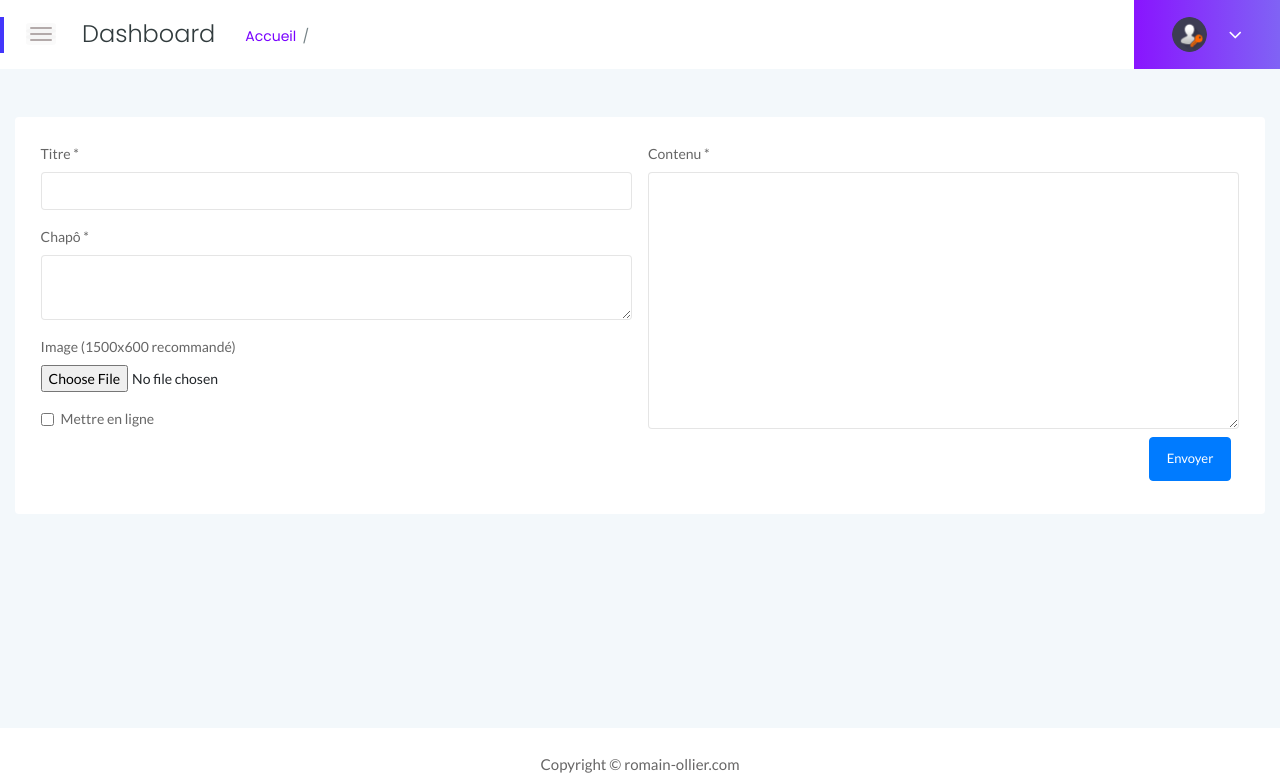
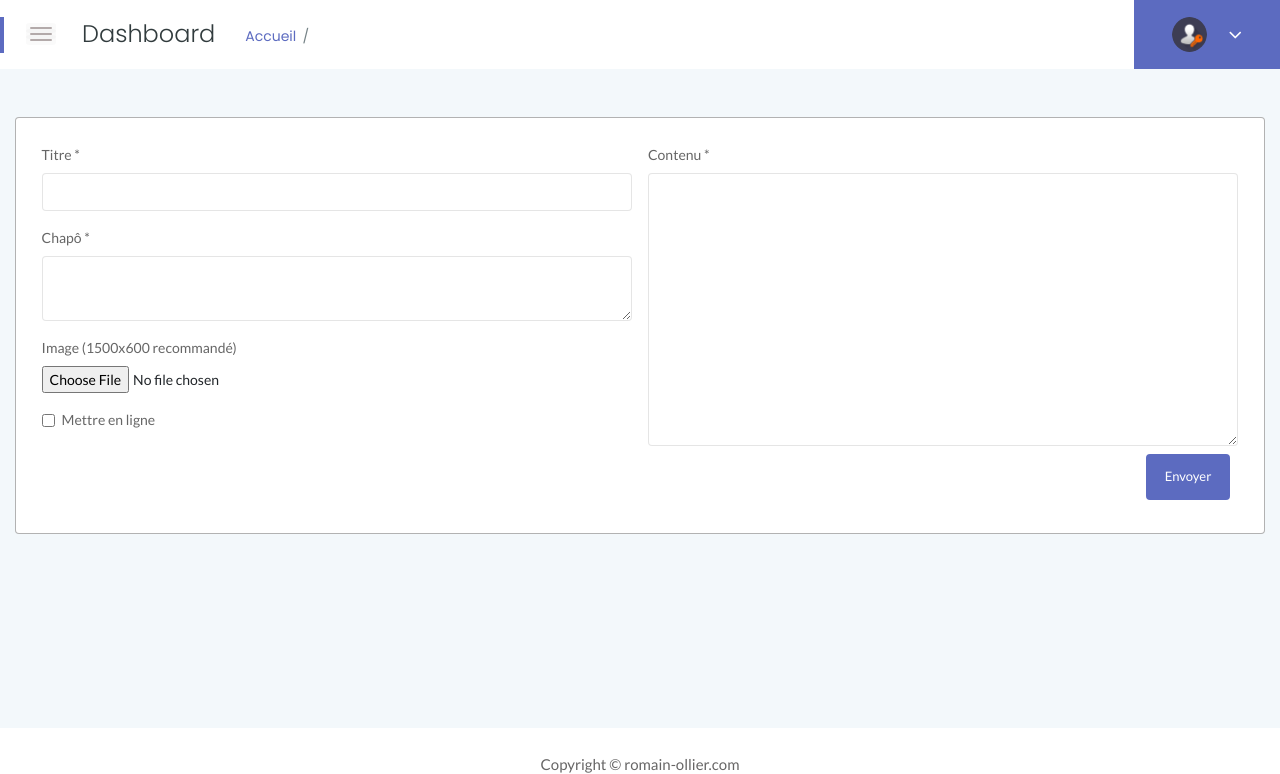
Before and after one commit to RomainDW/Blog-PHP, a PHP site: template views/admin/blog/edit.html.twig in a window 1280 px wide. Shown: the top 774 px of the page. Run offline with PHP 8.4, Linux system fonts and the light colour scheme; the template is opened without the code that fills it, so the values that code supplies are empty; some libraries are stand-ins or nearby versions.

Commit message:
:arrow_up: [Admin] : adding bootstrap overrides + change colors

```diff
--- a/assets/css/admin/app.css
+++ b/assets/css/admin/app.css
@@ -112,7 +112,7 @@
 }
 
 .metismenu li a i {
-    color: #6a56a5;
+    color: #5C6BC0;
     -webkit-transition: all 0.3s ease 0s;
     transition: all 0.3s ease 0s;
 }
@@ -437,7 +437,7 @@
     top: 50%;
     width: 4px;
     height: 36px;
-    background: var(--primary-color);
+    background: #5C6BC0;
     -webkit-transform: translateY(-50%);
             transform: translateY(-50%);
 }
@@ -463,7 +463,7 @@
     display: block;
     font-size: 14px;
     font-weight: 400;
-    color: #7801ff;
+    color: #5C6BC0;
     letter-spacing: 0;
     margin-right: 16px;
     position: relative;
@@ -493,8 +493,7 @@
             align-items: center;
     -ms-flex-wrap: wrap;
         flex-wrap: wrap;
-    background: -webkit-linear-gradient(left, #8914fe 0%, #8063f5 100%);
-    background: linear-gradient(to right, #8914fe 0%, #8063f5 100%);
+    background-color: #5C6BC0;
     padding: 17px 38px;
     position: relative;
 }
@@ -575,7 +574,7 @@
 
 .user-profile .dropdown-menu a:hover {
     background: #f8f9fa;
-    color: #2942fa;
+    color: #5C6BC0;
 }
 
 /*-------------------- END Page Title Area -------------------*/
@@ -622,7 +621,7 @@
 }
 
 .lts-content h2 a:hover {
-    color: #6d65dc;
+    color: #5C6BC0;
 }
 
 .lts-content p {
--- /dev/null
+++ b/assets/css/admin/bootstrap_override.css
@@ -0,0 +1,53 @@
+a {
+  color: #5C6BC0; }
+  a:focus, a:hover, a:active {
+    color: #4150a8; }
+
+.btn {
+  border-width: 2px; }
+
+.bg-primary {
+  background-color: #5C6BC0 !important; }
+
+.bg-secondary {
+  background-color: #2C3E50 !important; }
+
+.text-primary {
+  color: #5C6BC0 !important; }
+
+.text-secondary {
+  color: #2C3E50 !important; }
+
+.btn-primary {
+  background-color: #5C6BC0;
+  border-color: #5C6BC0; }
+  .btn-primary:hover, .btn-primary:focus, .btn-primary:active {
+    background-color: #4150a8 !important;
+    border-color: #4150a8 !important; }
+
+.btn-secondary {
+  background-color: #2C3E50;
+  border-color: #2C3E50; }
+  .btn-secondary:hover, .btn-secondary:focus, .btn-secondary:active {
+    background-color: #1a252f;
+    border-color: #1a252f; }
+
+.text-danger {
+  color: #EF9A9A !important; }
+
+.card {
+  border: 1px solid rgba(0, 0, 0, 0.3); }
+
+.form-check {
+  margin-bottom: 1rem; }
+
+.page-item.active .page-link {
+  background-color: #5C6BC0;
+  border-color: #5C6BC0; }
+
+.page-link {
+  color: #5C6BC0; }
+  .page-link:hover {
+    color: #5C6BC0; }
+
+/*# sourceMappingURL=bootstrap_override.css.map */
--- /dev/null
+++ b/assets/scss/app_admin.scss
@@ -0,0 +1,2 @@
+@import "components/variables";
+@import "components/bootstrap-overrides";
--- a/assets/scss/components/_bootstrap-overrides.scss
+++ b/assets/scss/components/_bootstrap-overrides.scss
@@ -61,3 +61,15 @@
 .form-check {
   margin-bottom: 1rem;
 }
+
+.page-item.active .page-link {
+  background-color: $primary;
+  border-color: $primary;
+}
+
+.page-link {
+  color: $primary;
+  &:hover {
+    color: $primary;
+  }
+}
--- a/views/base-admin.html.twig
+++ b/views/base-admin.html.twig
@@ -25,6 +25,7 @@
     <link rel="stylesheet" href="assets/css/admin/default-css.css">
     <link rel="stylesheet" href="assets/css/admin/app.css">
     <link rel="stylesheet" href="assets/css/admin/responsive.css">
+    <link rel="stylesheet" href="assets/css/admin/bootstrap_override.css">
 
     {% block stylesheet %}{% endblock %}
 </head>
```
Also changed, not shown: assets/css/app.css (+9 -0 lines), 2 other files.
